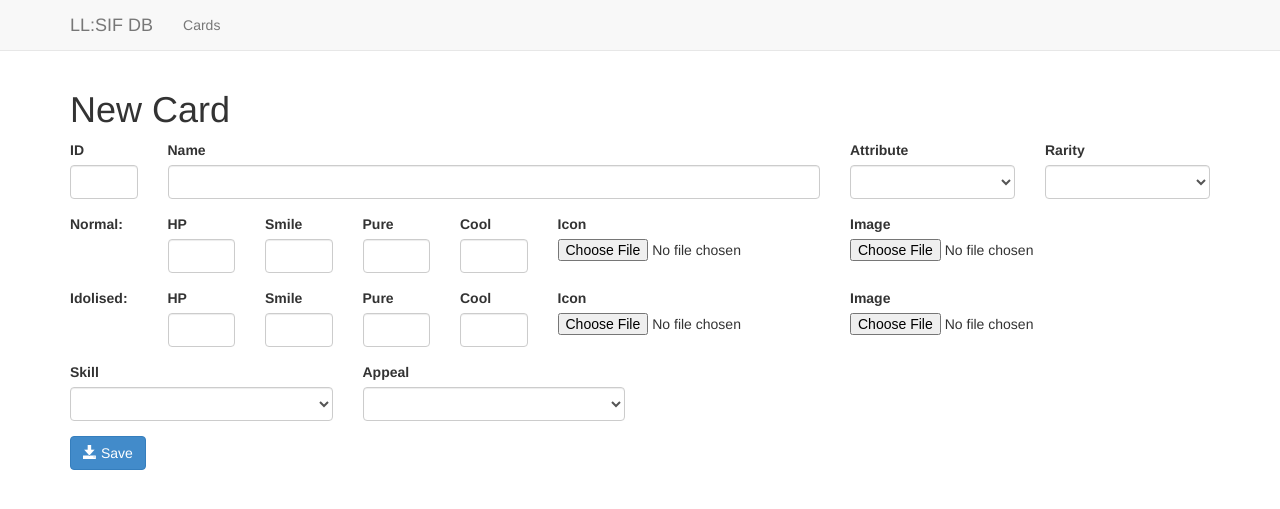
After one commit to ackwell/llsif-db, a Flask app: template app/templates/cards/new.html in a window 1280 px wide. The commit adds this page. Shown: the top 509 px of the page. Run offline with Flask 2, Linux system fonts and the light colour scheme; the template is opened without the code that fills it: values that come from a table or form of the project are taken from there, others are empty; some libraries are stand-ins or nearby versions.

Commit message:
Added frontend form for card.new (does not persist yet)

```diff
--- a/app/config.py
+++ b/app/config.py
@@ -8,4 +8,9 @@ DEBUG = True
 # Database
 SQLALCHEMY_DATABASE_URI = "mysql://lovelive:lovelive@localhost/lovelive"
 SQLALCHEMY_MIGRATE_REPO = os.path.join(basedir, 'database')
+SQLALCHEMY_POOL_RECYCLE = 3600
 SQLALCHEMY_ECHO = True
+
+# WTForms
+CRSF_ENABLED = True
+SECRET_KEY = 'secret key'
--- /dev/null
+++ b/app/forms/__init__.py
@@ -0,0 +1 @@
+from .cards import *
--- /dev/null
+++ b/app/forms/cards.py
@@ -0,0 +1,24 @@
+
+from flask.ext.wtf import Form
+from wtforms import fields as f
+
+class State(Form):
+	hp = f.IntegerField('hp')
+	smile = f.IntegerField('smile')
+	pure = f.IntegerField('pure')
+	cool = f.IntegerField('cool')
+	icon = f.FileField('icon')
+	image = f.FileField('image')
+
+
+class Card(Form):
+	id = f.IntegerField('id')
+	name = f.StringField('name')
+	attribute = f.SelectField('attribute', coerce=int)
+	rarity = f.SelectField('rarity', coerce=int)
+
+	normal = f.FormField(State)
+	idolised = f.FormField(State)
+
+	skill = f.SelectField('skill', coerce=int)
+	appeal = f.SelectField('appeal', coerce=int)
--- a/app/models/__init__.py
+++ b/app/models/__init__.py
@@ -3,4 +3,4 @@ from app import app
 from flask.ext.sqlalchemy import SQLAlchemy
 db = SQLAlchemy(app)
 
-from app.models.cards import *
+from .cards import *
--- a/app/routes.py
+++ b/app/routes.py
@@ -8,3 +8,5 @@ route.get('/', 'home.index')
 # Cards
 # TODO: I should probably add a namespacing/resource thingy to flagon.Router. Meh.
 route.get('/cards', 'cards.index')
+route.get('/cards/new', 'cards.new')
+route.post('/cards/new', 'cards.new')
--- a/app/templates/cards/index.html
+++ b/app/templates/cards/index.html
@@ -1,6 +1,7 @@
 {% extends "base.html" %}
 
 {% block content %}
+<h1>Cards</h1>
 <table class="table table-bordered">
 	<thead>
 		<tr>
@@ -29,7 +30,7 @@
 	<tfoot>
 		<tr>
 			<td colspan="14">
-				<a href="#" class="btn btn-success btn-sm">
+				<a href="{{ url_for('cards.new') }}" class="btn btn-success btn-sm">
 					<span class="glyphicon glyphicon-plus"></span> Add new card
 				</a>
 			</td>
@@ -54,7 +55,7 @@
 				<td>
 					<div class="btn-group">
 						<a href="#" class="btn btn-info btn-xs">
-							<span class="glyphicon glyphicon-pencil"></span>
+							<span class="glyphicon glyphicon-edit"></span>
 						</a>
 						<a href="#" class="btn btn-danger btn-xs">
 							<span class="glyphicon glyphicon-trash"></span>
--- /dev/null
+++ b/app/templates/cards/new.html
@@ -0,0 +1,107 @@
+{% extends "base.html" %}
+
+{% block content %}
+<h1>New Card</h1>
+<form action="" method="post" role="form">
+	{{ form.hidden_tag() }}
+
+	{# Primary metadata #}
+	<div class="row">
+		<div class="col-md-1"><div class="form-group">
+			<label for="id">ID</label>
+			{{ form.id(class='form-control') }}
+		</div></div>
+		<div class="col-md-7"><div class="form-group">
+			<label for="name">Name</label>
+			{{ form.name(class='form-control') }}
+		</div></div>
+		<div class="col-md-2"><div class="form-group">
+			<label for="attribute">Attribute</label>
+			{{ form.attribute(class='form-control') }}
+		</div></div>
+		<div class="col-md-2"><div class="form-group">
+			<label for="rarity">Rarity</label>
+			{{ form.rarity(class='form-control') }}
+		</div></div>
+	</div>
+
+	{# Normal state #}
+	<div class="row">
+		<div class="col-md-1">
+			<strong>Normal:</strong>
+		</div>
+		<div class="col-md-1"><div class="form-group">
+			<label for="normal-hp">HP</label>
+			{{ form.normal.hp(class='form-control') }}
+		</div></div>
+		<div class="col-md-1"><div class="form-group">
+			<label for="normal-smile">Smile</label>
+			{{ form.normal.smile(class='form-control') }}
+		</div></div>
+		<div class="col-md-1"><div class="form-group">
+			<label for="normal-pure">Pure</label>
+			{{ form.normal.pure(class='form-control') }}
+		</div></div>
+		<div class="col-md-1"><div class="form-group">
+			<label for="normal-cool">Cool</label>
+			{{ form.normal.cool(class='form-control') }}
+		</div></div>
+		<div class="col-md-3"><div class="form-group">
+			<label for="normal-icon">Icon</label>
+			{{ form.normal.icon }}
+		</div></div>
+		<div class="col-md-3"><div class="form-group">
+			<label for="normal-image">Image</label>
+			{{ form.normal.image }}
+		</div></div>
+	</div>
+
+	{# Idolised state #}
+	<div class="row">
+		<div class="col-md-1">
+			<strong>Idolised:</strong>
+		</div>
+		<div class="col-md-1"><div class="form-group">
+			<label for="idolised-hp">HP</label>
+			{{ form.idolised.hp(class='form-control') }}
+		</div></div>
+		<div class="col-md-1"><div class="form-group">
+			<label for="idolised-smile">Smile</label>
+			{{ form.idolised.smile(class='form-control') }}
+		</div></div>
+		<div class="col-md-1"><div class="form-group">
+			<label for="idolised-pure">Pure</label>
+			{{ form.idolised.pure(class='form-control') }}
+		</div></div>
+		<div class="col-md-1"><div class="form-group">
+			<label for="idolised-cool">Cool</label>
+			{{ form.idolised.cool(class='form-control') }}
+		</div></div>
+		<div class="col-md-3"><div class="form-group">
+			<label for="idolised-icon">Icon</label>
+			{{ form.idolised.icon }}
+		</div></div>
+		<div class="col-md-3"><div class="form-group">
+			<label for="idolised-image">Image</label>
+			{{ form.idolised.image }}
+		</div></div>
+	</div>
+
+	{# Skills #}
+	<div class="row">
+		<div class="col-md-3"><div class="form-group">
+			<label for="skill">Skill</label>
+			{{ form.skill(class='form-control') }}
+		</div></div>
+		<div class="col-md-3"><div class="form-group">
+			<label for="appeal">Appeal</label>
+			{{ form.appeal(class='form-control') }}
+		</div></div>
+	</div>
+
+	{# Submit #}
+	<button type="submit" class="btn btn-primary">
+		<span class="glyphicon glyphicon-save"></span> Save
+	</button>
+</form>
+{% endblock %}
```
Also changed, not shown: app/controllers/cards.py (+26 -2 lines).
